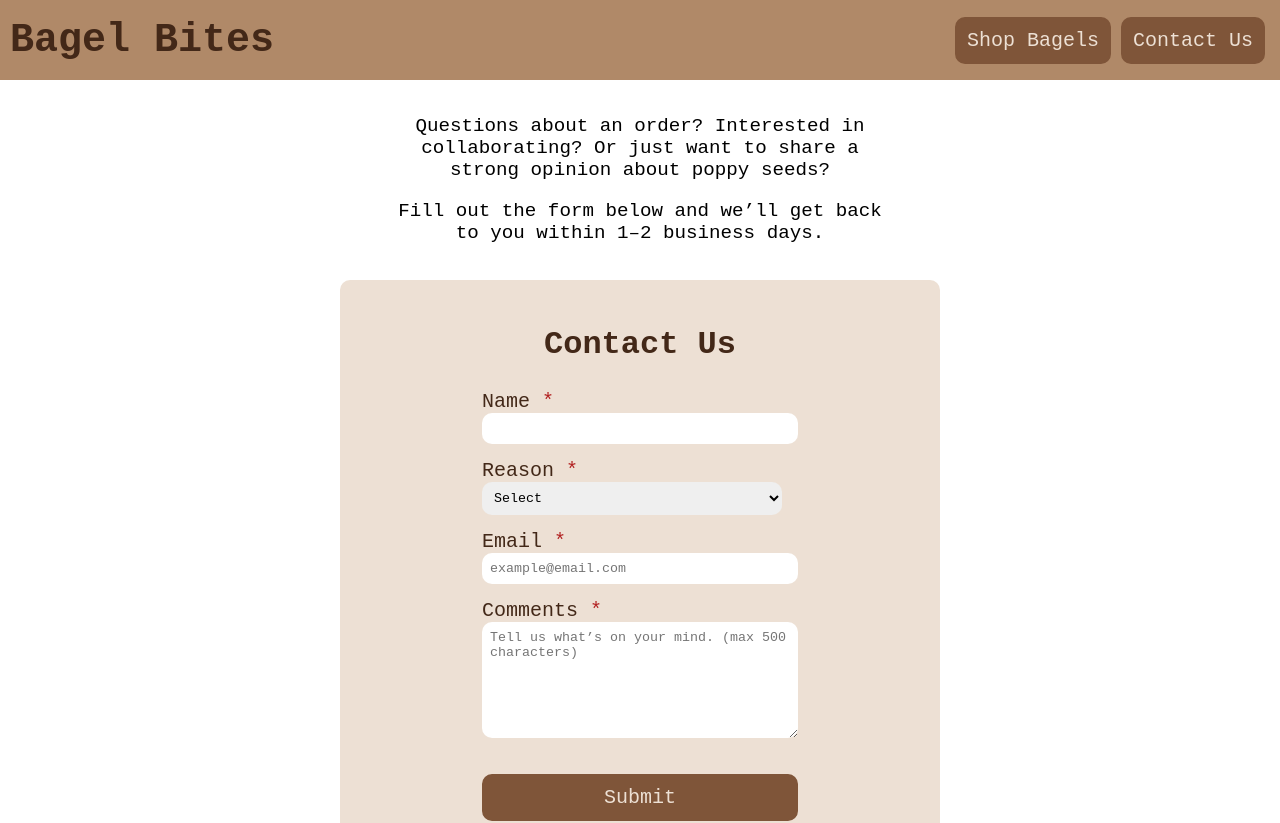
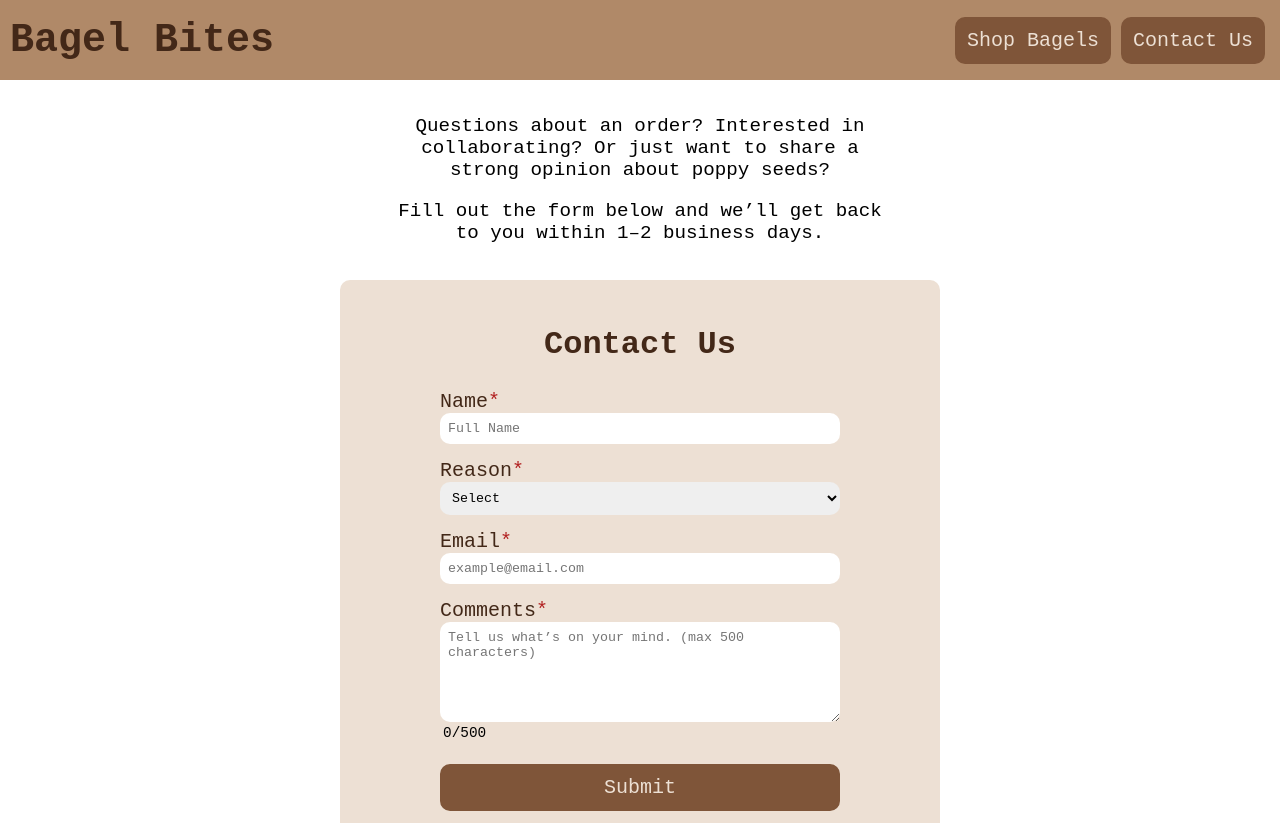
Before and after one commit to reneemes/e-commerce-react, a React (Vite) app in the folder client/: page /contact in a window 1280 px wide. Shown: the top 823 px of the page. Built offline with nearby package versions, Linux system fonts and the light colour scheme.

Commit message:
Feat: added modal to contact page and fixed spacing of select box

```diff
--- a/client/src/components/ContactPage/Contact.jsx
+++ b/client/src/components/ContactPage/Contact.jsx
@@ -1,6 +1,22 @@
+import { useState } from 'react';
 import './Contact.scss';
 
 function Contact() {
+  const [charCount, setCharCount] = useState(0);
+  const [modalOpen, setModalOpen] = useState(false);
+  const [formName, setFormName] = useState('');
+
+  const handleSubmit = (e) => {
+    e.preventDefault();
+    setModalOpen(true);
+
+    e.target.reset();
+    setCharCount(0);
+  }
+
+  const closeModal = () => {
+    setModalOpen(false);
+  }
 
   return (
     <div className='contact'>
@@ -16,9 +32,16 @@ function Contact() {
 
       <section className='contact-sec'>
         <h1 className='contact-sec__title'>Contact Us</h1>
-        <form className='contact-form' id='contact-form' method='post'>
+        <form className='contact-form' id='contact-form' onSubmit={handleSubmit}>
           <label htmlFor='name' className='contact-form__label contact-form__label--required'>Name</label>
-          <input type='text' name='name' id='name' required/>
+          <input
+            type='text'
+            name='name'
+            id='name'
+            placeholder='Full Name'
+            onChange={(e) => setFormName(e.target.value)}
+            required
+          />
 
           <label htmlFor='reason' className='contact-form__label contact-form__label--required'>Reason</label>
           <select name='reason' id='reason'>
@@ -38,16 +61,38 @@ function Contact() {
             required />
 
           <label htmlFor='comment-box' className='contact-form__label contact-form__label--required'>Comments</label>
-          <textarea name='comments' maxLength='500' placeholder='Tell us what’s on your mind. (max 500 characters)' id='comment-box'></textarea>
-          <p id='character-output'></p>
+          <textarea
+            name='comments'
+            maxLength='500'
+            placeholder='Tell us what’s on your mind. (max 500 characters)'
+            id='comment-box'
+            onChange={(e) => setCharCount(e.target.value.length)}
+            required
+          />
+          <p id='character-output'>{charCount}/500</p>
 
-          <p className='error-message'></p>
-          <button className='submit-btn contact-form__submit-btn' type='submit' id='submit-btn'>Submit</button>
+          <button
+            className='submit-btn contact-form__submit-btn'
+            type='submit'
+            id='submit-btn'
+          >Submit</button>
         </form>
       </section>
       <div className='response-msg'>
         <p className='response-msg__txt'>We aim to respond to all messages within 48 hours, Monday–Friday.</p>
-        <p className='response-msg__txt'>No bots. No autoresponder. Just real humans who care deeply about bagels.</p>
+        <p className='response-msg__txt'>No bots. No auto-responder. Just real humans who care deeply about bagels.</p>
+      </div>
+
+      {/* Modal */}
+      <div className={`modal ${!modalOpen ? 'hidden' : ''}`}>
+        <div className='modal__overlay' onClick={closeModal}>
+          <div className='modal__content'>
+            <button className="modal__close-btn" aria-label="Close" onClick={closeModal}>&times;</button>
+            <p>Thank you {formName} for your message!</p>
+            <p>We aim to respond to all messages within 48 hours, Monday–Friday.</p>
+            <p>No bots. No auto-responder. Just real humans who care deeply about bagels.</p>
+          </div>
+        </div>
       </div>
     </div>
   )
--- a/client/src/components/ContactPage/Contact.scss
+++ b/client/src/components/ContactPage/Contact.scss
@@ -36,7 +36,7 @@
     font-size: 1.25rem;
 
     &--required:after {
-      content: " *";
+      content: "*";
       color: firebrick;
     }
   }
@@ -71,6 +71,48 @@
   }
 }
 
+.modal.hidden {
+  display: none;
+}
+
+.modal {
+  position: fixed;
+  inset: 0;
+  z-index: 1000;
+
+  &__overlay {
+    position: absolute;
+    inset: 0;
+    background: rgba(0, 0, 0, 0.5);
+  }
+
+  &__content {
+    display: flex;
+    flex-direction: column;
+    align-items: center;
+    border-radius: 30px;
+    position: relative;
+    max-width: 600px;
+    margin: 30vh auto;
+    padding: 1.5rem;
+    background: white;
+
+    p {
+      text-align: center;
+    }
+  }
+
+  &__close-btn {
+    position: absolute;
+    top: 0.5rem;
+    right: 0.75rem;
+    font-size: 1.5rem;
+    background: none;
+    border: none;
+    cursor: pointer;
+  }
+}
+
 @media screen and (min-width: 768px) {
   .contact-intro,
   .response-msg {
@@ -92,4 +134,12 @@
   .contact-sec {
     max-width: 600px;
   }
+
+  .contact-form {
+    input,
+    textarea,
+    select {
+      width: 400px;
+    }
+  }
 }
--- a/client/src/components/Footer/Footer.jsx
+++ b/client/src/components/Footer/Footer.jsx
@@ -7,10 +7,10 @@ function Footer() {
   return (
     <footer className='footer'>
       <div className='footer__socials'>
-        <a href='https://www.instagram.com/accounts/login/?hl=en'>
+        <a href='https://www.instagram.com/accounts/login/?hl=en' aria-label="Instagram">
           <FontAwesomeIcon icon={faInstagram} size='2xl' style={{color: '#432818',}}/>
         </a>
-        <a href='https://www.facebook.com/login/'>
+        <a href='https://www.facebook.com/login/' aria-label="Facebook">
           <FontAwesomeIcon icon={faSquareFacebook} size='2xl' style={{color: '#432818',}}/>
         </a>
       </div>
--- a/client/src/components/HomePage/HomePage.jsx
+++ b/client/src/components/HomePage/HomePage.jsx
@@ -1,6 +1,5 @@
 import './HomePage.scss';
 import '@splidejs/splide/dist/css/splide.min.css';
-// import '@splidejs/splide/dist/css/themes/splide-skyblue.min.css';
 import { Link } from 'react-router-dom';
 import { Splide, SplideSlide } from '@splidejs/react-splide';
 
--- a/client/src/components/HomePage/HomePage.scss
+++ b/client/src/components/HomePage/HomePage.scss
@@ -14,16 +14,19 @@
 
     .splide__arrow--next,
     .splide__arrow--prev {
-      background-color: rgba(vars.$primary-color, 0.8);
+      background-color: white;
+      // background-color: rgba(vars.$primary-color, 0.8);
     }
     .splide__arrow svg {
       fill: vars.$dark-brown;
     }
     .splide__pagination__page {
-      background: rgba(vars.$primary-color, 0.8);
+      background: vars.$primary-color;
+      // background: rgba(vars.$primary-color, 0.8);
     }
     .splide__pagination__page.is-active {
-      background: vars.$primary-color;
+      background: vars.$light-brown;
+      // background: vars.$primary-color;
     }
 
     &--txt {
@@ -98,6 +101,14 @@
 
 @media screen and (min-width: 1024px) {
   .main-description {
+    display: flex;
+    flex-direction: column;
+    align-items: center;
+
+    &__greeting {
+      max-width: 60vw;
+    }
+
     &__about {
       border-radius: 10px;
       max-width: 60vw;
--- a/client/src/styles/_variables.scss
+++ b/client/src/styles/_variables.scss
@@ -26,6 +26,7 @@ $dark-brown: #432818;
   border-radius: 10px;
   padding: 8px;
   width: 300px;
+  box-sizing: border-box;
 
   &:focus {
     outline-color: $secondary-color;
```
